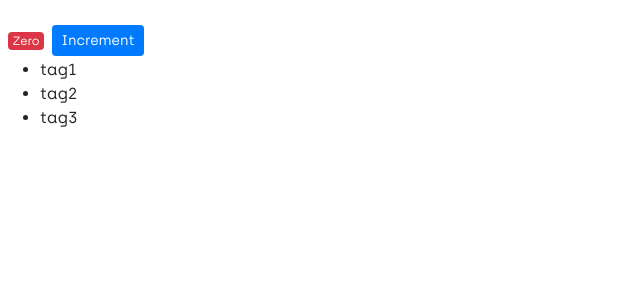
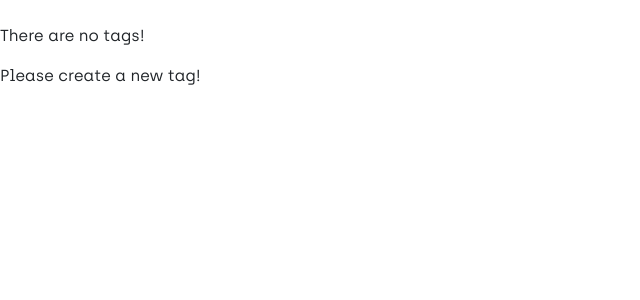
Before and after one commit to charlesonunze/first-react-app, a React (Create React App) app: page / in a window 1280 px wide. Shown: the top 300 px of the page, without its empty margins (0-640 px from the left). Built offline with nearby package versions, Linux system fonts and the light colour scheme.

Commit message:
conditional rendering

```diff
--- a/src/components/Counter.jsx
+++ b/src/components/Counter.jsx
@@ -3,26 +3,25 @@ import React, { Component } from 'react';
 class Counter extends Component {
 	state = {
 		count: 0,
-		tags: ['tag1', 'tag2', 'tag3']
+		tags: []
 	};
 
 	render() {
 		return (
 			<div className='pt-4'>
-				<span
+				{/* <span
 					className={this.getClasses()}
 					style={{ fontWeight: 'bold' }}
 				>
 					{this.formatCount()}
 				</span>
 
-				<button className='btn btn-primary btn-sm'>Increment</button>
+				<button className='btn btn-primary btn-sm'>Increment</button> */}
 
-				<ul>
-					{this.state.tags.map(tag => (
-						<li key={tag}>{tag}</li>
-					))}
-				</ul>
+				{this.renderTags()}
+				{this.state.tags.length < 1 && (
+					<p>Please create a new tag!</p>
+				)}
 			</div>
 		);
 	}
@@ -36,6 +35,17 @@ class Counter extends Component {
 		let classes = 'badge m-2 badge-';
 		return (classes += this.state.count === 0 ? 'danger' : 'info');
 	}
+
+	renderTags() {
+		if (this.state.tags.length < 1) return <p>There are no tags!</p>;
+		return (
+			<ul>
+				{this.state.tags.map(tag => (
+					<li key={tag}>{tag}</li>
+				))}
+			</ul>
+		);
+	}
 }
 
 export default Counter;
```
